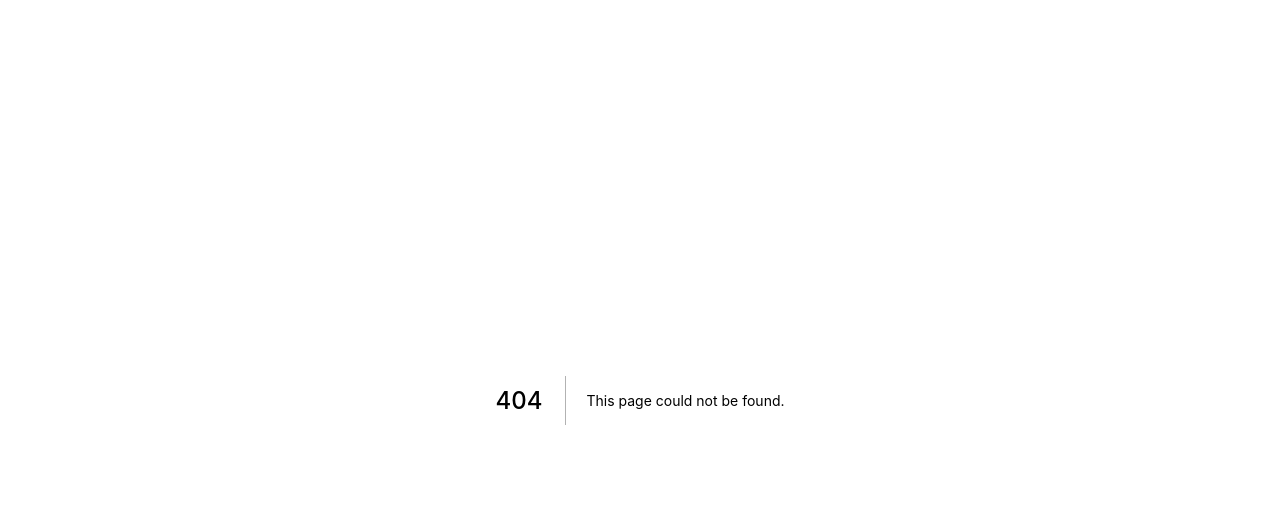
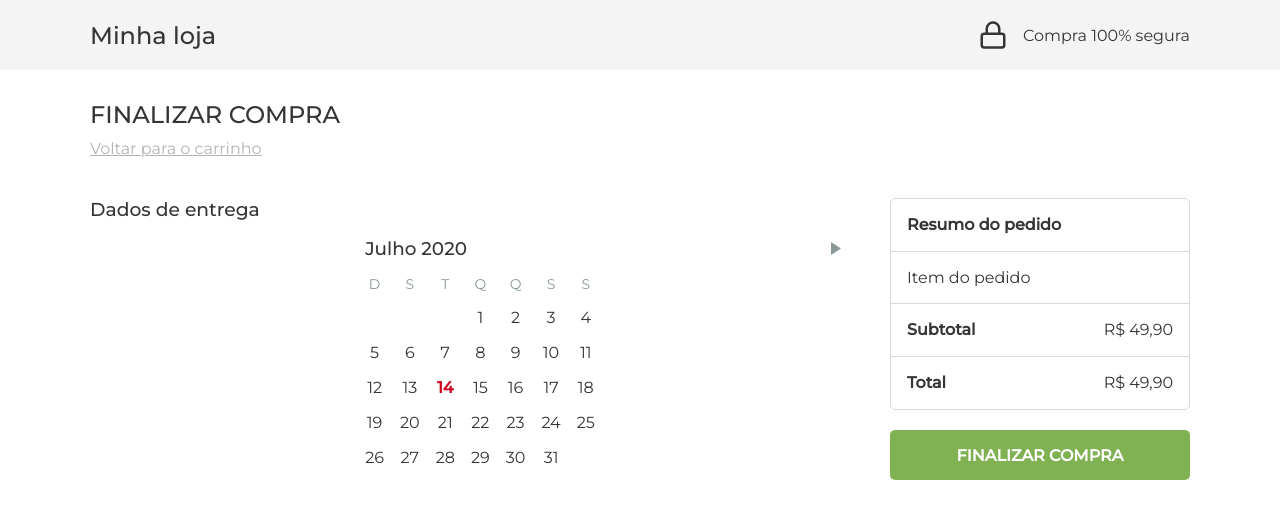
Before and after one commit to santanarscs/pagination-filter-next, a Next.js app: page /payment in a window 1280 px wide. Before the commit this address had no page. Shown: the top 518 px of the page. Built offline with nearby package versions, Linux system fonts and the light colour scheme.

Commit message:
create page payment

```diff
--- /dev/null
+++ b/src/pages/payment.tsx
@@ -0,0 +1,180 @@
+import styled from "styled-components";
+import { FiLock, FiTruck, FiCreditCard } from "react-icons/fi";
+import DayPicker, { DayModifiers } from 'react-day-picker';
+import Link from "next/link";
+
+const Container = styled.div`
+  height: 100vh;
+  display: flex;
+  flex-direction: column;
+`;
+const Navbar = styled.header`
+  width: 100%;
+  background: ${({theme}) => theme.colors.gray2};
+  color: ${({theme}) => theme.colors.text};
+  height: 70px;
+  display: flex;
+  align-items: center;
+`
+const NavbarContent = styled.div`
+  width: 1100px;
+  margin: 0 auto;
+  display: flex;
+  align-items: center;
+  > div {
+    display: flex;
+    align-items: center;
+    margin-left: auto;
+    svg {
+      margin-right: 15px;
+    }
+  }
+`;
+const Content = styled.div`
+  width: 1100px;
+  padding: 30px 0;
+  margin: 0 auto;
+  display: flex;
+  flex-direction: column;
+  h1 {
+    margin-bottom: 10px;
+    text-transform: uppercase;
+    font-size: 24px;
+  }
+  > a {
+    margin-bottom: 40px;
+    color: ${({theme}) => theme.colors.gray1};
+  }
+`
+const Row = styled.div`
+  display: flex;
+  > span {
+    margin-left: auto;
+  }
+`
+const InformationDetail = styled.div`
+  display: flex;
+  flex: 1;
+  flex-direction: column;
+  margin-right: 20px;
+`;
+
+const DetailOrder = styled.div`
+  width: 300px;
+  margin-left: auto;
+  ul{
+    list-style:none;
+    border: 1px solid #d9d9d9;
+    border-radius: 5px;
+    li {
+      padding: 16px;
+      h2{
+        font-size: 16px;
+        font-weight: bold;
+        line-height: 20px;
+      }
+      select {
+        margin-top: 20px;
+        width: 100%;
+        height: 35px;
+        background: transparent;
+        padding: 10px;
+        border-radius: 5px;
+        border: 1px solid ${({theme}) => theme.colors.gray1};
+      }
+    }
+    li + li {
+      border-top: 1px solid #d9d9d9;
+    }
+  }
+  > button {
+    margin-top: 20px;
+    border: none;
+    text-transform: uppercase;
+    font-weight: bold;
+    width: 100%;
+    height: 50px;
+    border-radius: 5px;
+    background: ${({theme}) => theme.colors.green};
+    color: ${({theme}) => theme.colors.white};
+  }
+`;
+
+const Payment: React.FC = () => {
+  return (
+    <Container>
+      <Navbar>
+        <NavbarContent>
+          <h2>Minha loja</h2>
+          <div>
+            <FiLock size={30} />
+            <span>Compra 100% segura</span>
+          </div>
+        </NavbarContent>
+      </Navbar>
+      <Content>
+        <h1>Finalizar Compra</h1>
+        <Link href="/checkout">
+          <a>Voltar para o carrinho</a>
+        </Link>
+        <Row>
+          <InformationDetail>
+            <h3>Dados de entrega</h3>
+            <DayPicker
+              weekdaysShort={['D', 'S', 'T', 'Q', 'Q', 'S', 'S']}
+              fromMonth={new Date()}
+              // disabledDays={[{ daysOfWeek: [0, 6] }, ...disableDays]}
+              modifiers={{
+                available: { daysOfWeek: [1, 2, 3, 4, 5] },
+              }}
+              // onMonthChange={handleMonthChange}
+              // selectedDays={selectedDate}
+              // onDayClick={handleDateChange}
+              months={[
+                'Janeiro',
+                'Fevereiro',
+                'Março',
+                'Abril',
+                'Maio',
+                'Junho',
+                'Julho',
+                'Agosto',
+                'Setembro',
+                'Outubro',
+                'Novembro',
+                'Dezembro',
+              ]}
+            />
+
+          </InformationDetail>
+          <DetailOrder>
+            <ul>
+              <li>
+                <h2>Resumo do pedido</h2>
+              </li>
+              <li>
+                <div>Item do pedido</div>
+              </li>
+              <li>
+                <Row>
+                  <h2>Subtotal</h2>
+                  <span>R$ 49,90</span>
+                </Row>
+              </li>
+
+              <li>
+                <Row>
+                  <h2>Total</h2>
+                  <span>R$ 49,90</span>
+                </Row>
+              </li>
+            </ul>
+            <button>Finalizar compra</button>
+          </DetailOrder>
+        </Row>
+      </Content>
+    </Container>
+  )
+}
+
+export default Payment;
```
